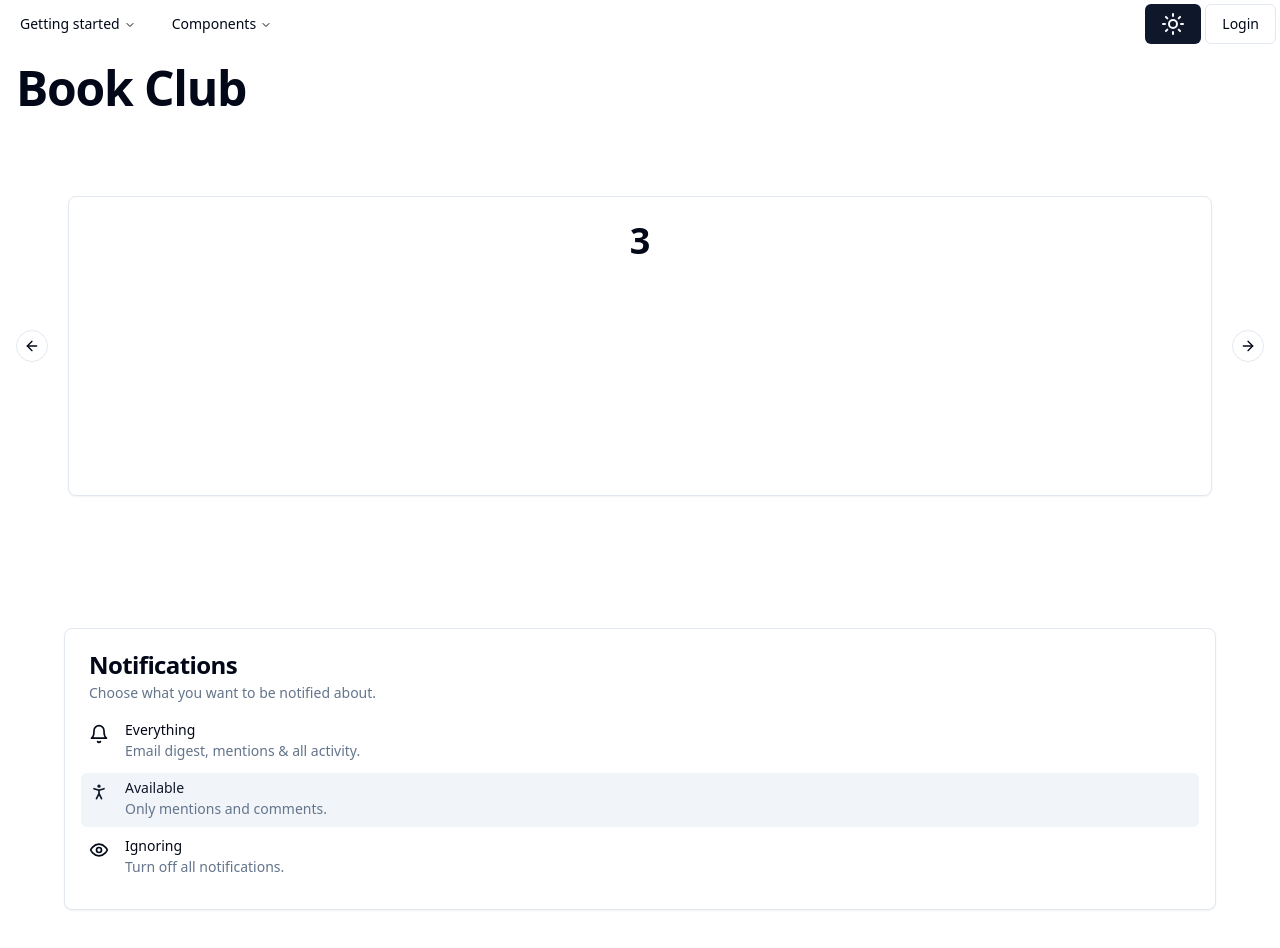
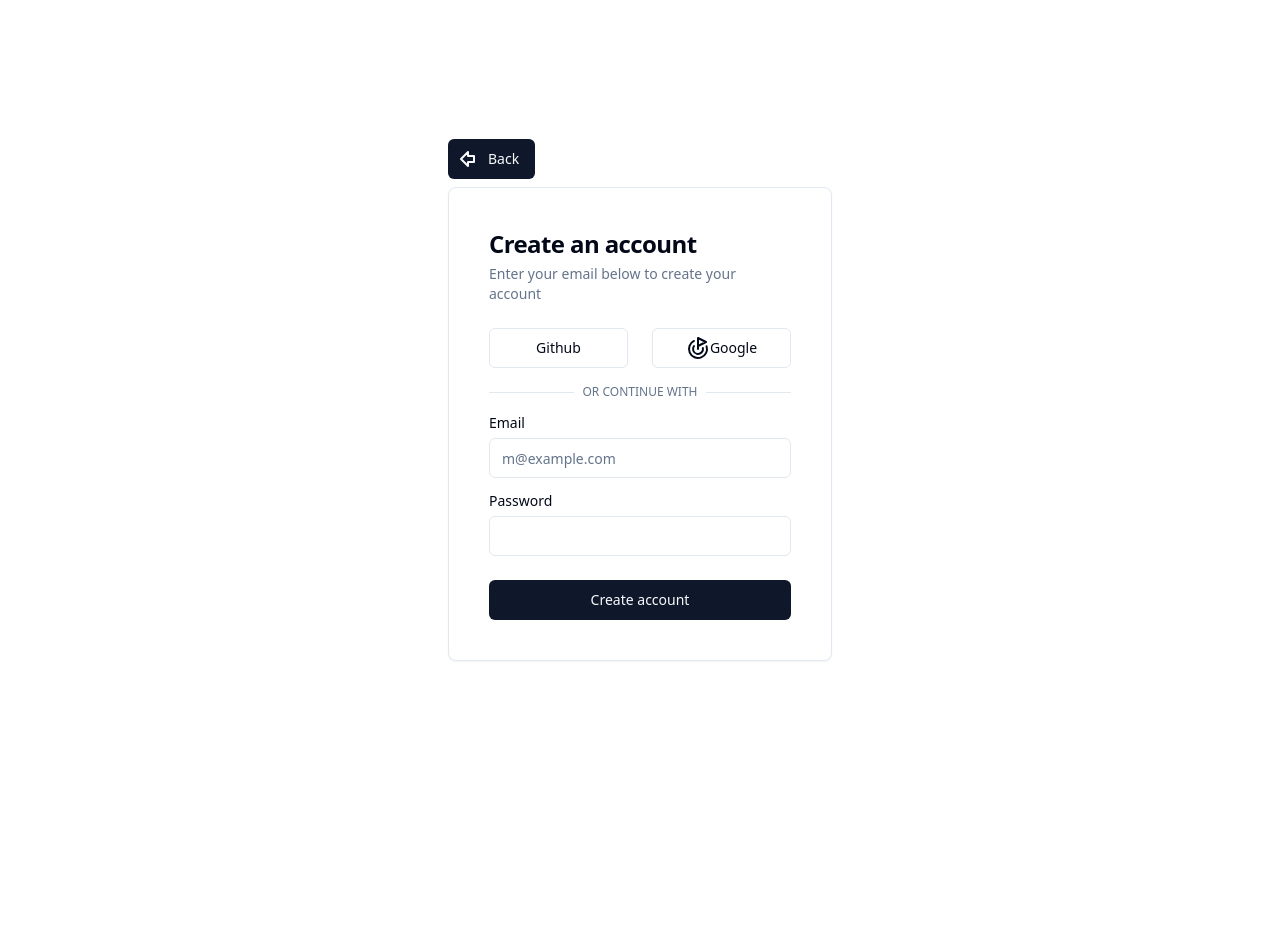
Before and after one commit to catx13/weather-app, a React (Vite) app: page /signUp in a window 1280 px wide. Shown: the top 948 px of the page. After the commit the page ends 800 px from the top, so only its background shows below. Built offline with nearby package versions, Linux system fonts and the light colour scheme.

Commit message:
adding routing

```diff
--- a/src/App.tsx
+++ b/src/App.tsx
@@ -1,15 +1,17 @@
+import { RouterProvider } from 'react-router-dom'
 import logo from './assets/weather_icon.png'
 import { Button } from './components/ui/button'
+import { routes } from './routes/routes'
+import { ThemeProvider } from './components/theme-provider'
 
 function App() {
 
   return (
     <>
-      <div className='bg-background text-foreground'>
-        <h1> Weather App </h1>
-        <img src={logo} alt="logo" />
-        <Button>Login</Button>
-       </div>
+    <ThemeProvider >
+
+      <RouterProvider router={routes}/>
+      </ThemeProvider>
     </>
   )
 }
--- a/src/appcomponents/CreateAccount.tsx
+++ b/src/appcomponents/CreateAccount.tsx
@@ -1,7 +1,6 @@
 "use client"
 
-import { Icons } from "@/components/icons"
-import { Button } from "@/registry/new-york/ui/button"
+import { Button } from "@/components/ui/button"
 import {
   Card,
   CardContent,
@@ -9,13 +8,18 @@ import {
   CardFooter,
   CardHeader,
   CardTitle,
-} from "@/registry/new-york/ui/card"
-import { Input } from "@/registry/new-york/ui/input"
-import { Label } from "@/registry/new-york/ui/label"
+} from "@/components/ui/card"
+import { Input } from "@/components/ui/input"
+import { Label } from "@/components/ui/label"
+import { ArrowBigLeft, GoalIcon } from "lucide-react"
+import { Link } from "react-router-dom"
 
 export function DemoCreateAccount() {
   return (
-    <Card>
+   <div className="p-4 flex justify-center items-center content-center h-svh w-full">
+    <div>
+    <Link to={'/'}  ><Button className="mb-2 pl-2 pr-4" > <ArrowBigLeft  className="mr-2"/> Back</Button></Link>
+     <Card className=" max-w-sm p-4">
       <CardHeader className="space-y-1">
         <CardTitle className="text-2xl">Create an account</CardTitle>
         <CardDescription>
@@ -25,11 +29,11 @@ export function DemoCreateAccount() {
       <CardContent className="grid gap-4">
         <div className="grid grid-cols-2 gap-6">
           <Button variant="outline">
-            <Icons.gitHub className="mr-2 h-4 w-4" />
+          {/* <FontAwesomeIcon icon={icon({name: 'user-secret'})} />  */}
             Github
           </Button>
           <Button variant="outline">
-            <Icons.google className="mr-2 h-4 w-4" />
+            <GoalIcon/>
             Google
           </Button>
         </div>
@@ -56,5 +60,7 @@ export function DemoCreateAccount() {
         <Button className="w-full">Create account</Button>
       </CardFooter>
     </Card>
+    </div>
+   </div>
   )
 }
--- a/src/appcomponents/LoginButton.tsx
+++ b/src/appcomponents/LoginButton.tsx
@@ -24,10 +24,12 @@ import {
 } from "@/components/ui/drawer";
 import { Input } from "@/components/ui/input";
 import { Label } from "@/components/ui/label";
+import { Link } from "react-router-dom";
 
 export function LoginButton() {
   const [open, setOpen] = React.useState(false);
   const isDesktop = useMediaQuery("(min-width: 768px)");
+  const SignUpButton = <Link to={"/signUp"}> Sign Up</Link>;
 
   if (isDesktop) {
     return (
@@ -41,9 +43,9 @@ export function LoginButton() {
             <DialogDescription>Login to your profile here.</DialogDescription>
           </DialogHeader>
           <ProfileForm />
-          <DialogFooter className='flex justify-start '>
+          <DialogFooter className='flex '>
             <div>{"Do not have an account ?"}</div>
-            <Button variant={"link"}> Sign Up</Button>
+            <div>{SignUpButton}</div>
           </DialogFooter>
         </DialogContent>
       </Dialog>
@@ -66,7 +68,7 @@ export function LoginButton() {
             <Button variant='outline'>Cancel</Button>
           </DrawerClose>
           <div>{"Do not have an account ?"}</div>
-          <Button variant={"link"}> Sign Up</Button>
+          {SignUpButton}
         </DrawerFooter>
       </DrawerContent>
     </Drawer>
--- a/src/appcomponents/NavigationBar.tsx
+++ b/src/appcomponents/NavigationBar.tsx
@@ -137,7 +137,6 @@ export function NavigationMenuDemo() {
             </Button>
           </NavigationMenuItem>
           <NavigationMenuItem>
-            {/* <Button>Login</Button> */}
             <LoginButton/>
           </NavigationMenuItem>
         </NavigationMenuList>
--- a/src/main.tsx
+++ b/src/main.tsx
@@ -2,9 +2,10 @@ import React from 'react'
 import ReactDOM from 'react-dom/client'
 import Home from './pages/Home.tsx'
 import '../app/globals.css'
+import App from './App.tsx'
 
 ReactDOM.createRoot(document.getElementById('root')!).render(
   <React.StrictMode>
-    <Home />
+   <App/>
   </React.StrictMode>,
 )
```
Also changed, not shown: src/pages/Home.tsx (+3 -7 lines), src/routes/routes.tsx (+14 -0 lines).
